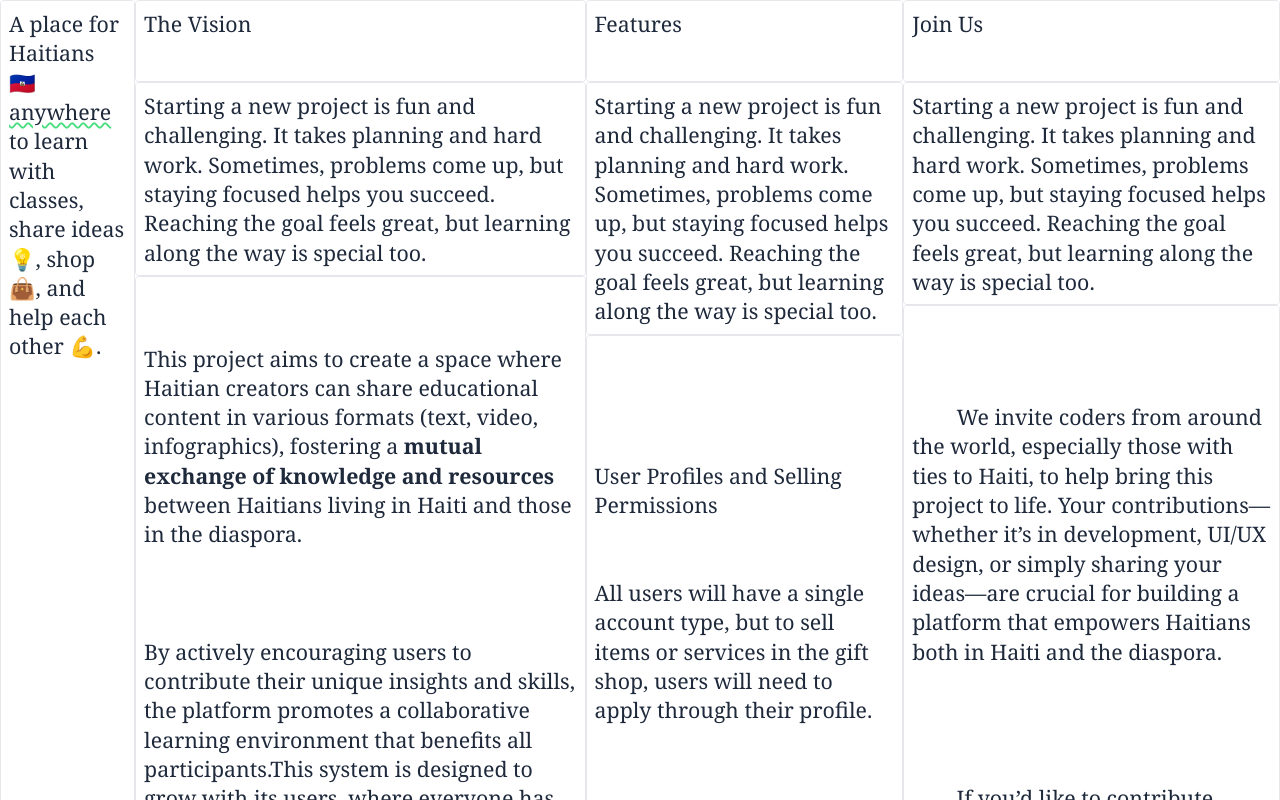
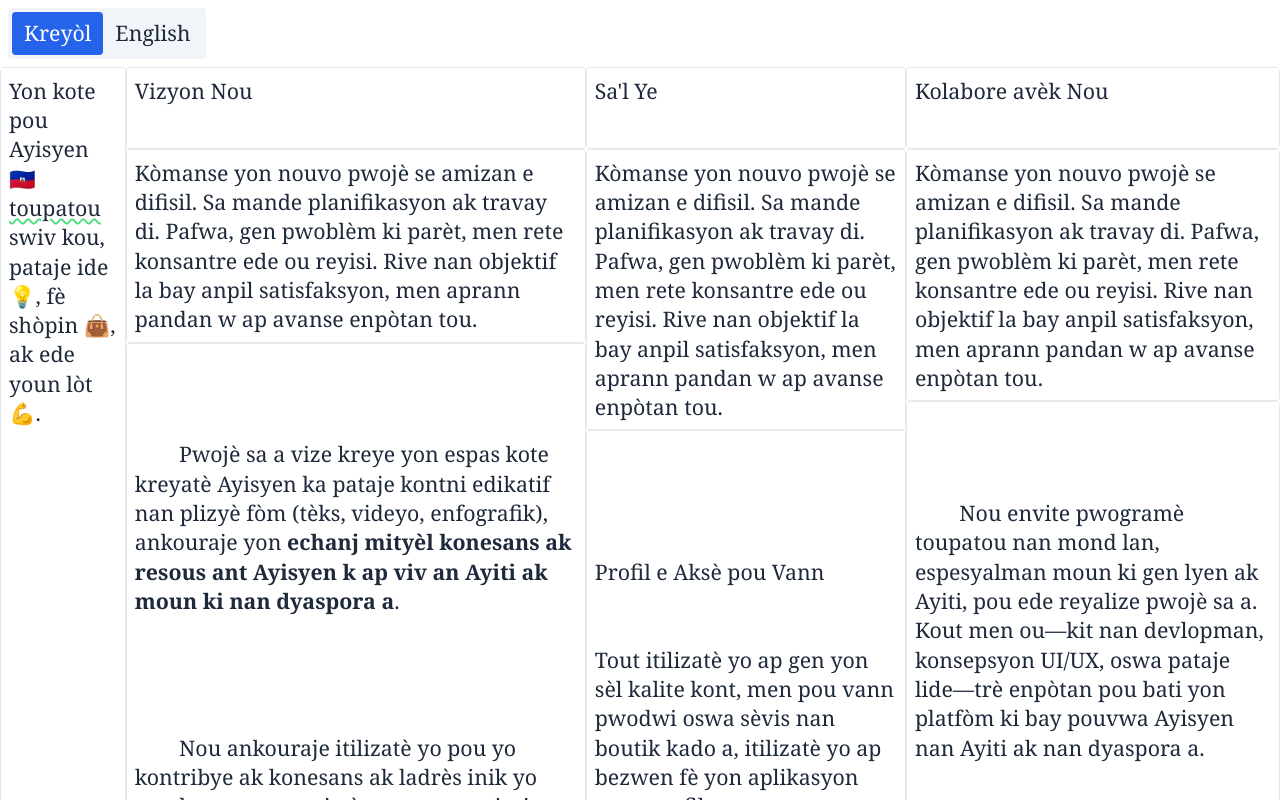
Before and after one commit to wfleu445/feeling-haiti-project, a SvelteKit app in the folder landing-page/: page /admin in a window 1280 px wide. Shown: the top 800 px of the page. Built offline with nearby package versions, Linux system fonts and the light colour scheme; no server answers.

Commit message:
feat: Make selected language a context prop

```diff
--- /dev/null
+++ b/landing-page/src/lib/components/LanguageContext/LanguageContext.svelte.ts
@@ -0,0 +1,18 @@
+import { type LanguageCode } from '$lib/utils/translationType';
+import { getContext, setContext } from 'svelte';
+
+const languageContextKey = Symbol('language');
+type LanguageContext = {
+	code: LanguageCode;
+};
+
+export const selectedLanguage = $state<LanguageContext>({ code: 'ht-HT' });
+
+export function setLanguageContext(language: LanguageCode) {
+	selectedLanguage.code = language;
+	setContext<LanguageContext>(languageContextKey, selectedLanguage);
+}
+
+export function getLanguageContext() {
+	return getContext<LanguageContext>(languageContextKey);
+}
--- a/landing-page/src/routes/+layout.svelte
+++ b/landing-page/src/routes/+layout.svelte
@@ -1,11 +1,34 @@
 <script lang="ts">
 	import '../app.css';
 	import Firebase from '$lib/firebase/Firebase.svelte';
+	import Switch from '$lib/components/Switch/Switch.svelte';
+	import type { LanguageCode } from '$lib/utils/translationType';
+	import {
+		selectedLanguage,
+		setLanguageContext
+	} from '$lib/components/LanguageContext/LanguageContext.svelte';
+
 	let { children } = $props();
+
+	// language-COUNTRYCODE
+	const languageOptions: { code: LanguageCode; displayName: string }[] = [
+		{ code: 'ht-HT', displayName: 'Kreyòl' },
+		{ code: 'en-US', displayName: 'English' }
+	];
+
+	setLanguageContext(selectedLanguage.code);
 </script>
 
 <Firebase>
 	<div class="flex h-lvh flex-col font-serif text-[16pt] leading-relaxed text-slate-800">
+		<div class="flex p-2">
+			<Switch
+				options={languageOptions}
+				getOptionValue={(option) => option.code}
+				getOptionLabel={(option) => option.displayName}
+				bind:value={selectedLanguage.code}
+			/>
+		</div>
 		{@render children()}
 	</div>
 </Firebase>
--- a/landing-page/src/routes/+page.svelte
+++ b/landing-page/src/routes/+page.svelte
@@ -1,17 +1,11 @@
 <script lang="ts">
-	import Switch from '$lib/components/Switch/Switch.svelte';
-	import { type LanguageCode } from '$lib/utils/translationType';
+	import { getLanguageContext } from '$lib/components/LanguageContext/LanguageContext.svelte';
 	import { translations as homePageTranslations } from '$lib/pages/home/translations';
 
 	type PageSection = keyof typeof homePageTranslations.sections;
 
-	// language-COUNTRYCODE
-	const languageOptions: { code: LanguageCode; displayName: string }[] = [
-		{ code: 'ht-HT', displayName: 'Kreyòl' },
-		{ code: 'en-US', displayName: 'English' }
-	];
+	const languageContext = getLanguageContext();
 	// todo make this a context variable
-	let selectedLanguage = $state<LanguageCode>('ht-HT');
 	let expandedSection: PageSection | undefined = $state();
 </script>
 
@@ -34,10 +28,10 @@
 			}}
 			class="flex items-center gap-2"
 			>{#if expandedSection !== id}
-				{homePageTranslations.readMore[selectedLanguage]}
+				{homePageTranslations.readMore[languageContext.code]}
 				<i class="fas fa-angles-right"></i>
 			{:else}
-				{homePageTranslations.collapse[selectedLanguage]}<i class="fas fa-angles-up"></i>
+				{homePageTranslations.collapse[languageContext.code]}<i class="fas fa-angles-up"></i>
 			{/if}</button
 		>
 		{#if expandedSection === id}
@@ -50,7 +44,8 @@
 					onclick={() => {
 						expandedSection = undefined;
 					}}
-					>{homePageTranslations.collapse[selectedLanguage]}<i class="fas fa-angles-up"></i></button
+					>{homePageTranslations.collapse[languageContext.code]}<i class="fas fa-angles-up"
+					></i></button
 				>
 			</div>
 		{/if}
@@ -62,20 +57,12 @@
 		href="https://github.com/wfleu445/feeling-haiti-project/issues"
 		class="my-4 flex h-fit w-fit cursor-pointer flex-row items-center justify-center gap-4 rounded-lg bg-slate-800 px-4 py-2 font-sans font-semibold text-white"
 	>
-		{homePageTranslations.joinUs[selectedLanguage]}
+		{homePageTranslations.joinUs[languageContext.code]}
 		<i class="fa-brands fa-github text-2xl"></i>
 	</a>
 {/snippet}
 
 <div class="flex grow flex-col gap-3 overflow-auto [&_.w-restricted]:max-w-[45em]">
-	<div class="flex p-2">
-		<Switch
-			options={languageOptions}
-			getOptionValue={(option) => option.code}
-			getOptionLabel={(option) => option.displayName}
-			bind:value={selectedLanguage}
-		/>
-	</div>
 	<!--Hero-->
 	<div class="flex w-full justify-center p-3">
 		<div
@@ -97,7 +84,7 @@
 				class="flex items-center md:col-start-1 md:col-end-1 md:row-start-2 md:row-end-2 md:px-10"
 			>
 				<p class="max-w-96 pt-3 tracking-wide">
-					{@html homePageTranslations.hero[selectedLanguage]}
+					{@html homePageTranslations.hero[languageContext.code]}
 				</p>
 			</div>
 			<div
@@ -114,9 +101,9 @@
 		>
 			{@render expandingSection(
 				'intro',
-				homePageTranslations.sections.intro.title[selectedLanguage],
-				homePageTranslations.sections.intro.shortDescription[selectedLanguage],
-				homePageTranslations.sections.intro.longDescription[selectedLanguage]
+				homePageTranslations.sections.intro.title[languageContext.code],
+				homePageTranslations.sections.intro.shortDescription[languageContext.code],
+				homePageTranslations.sections.intro.longDescription[languageContext.code]
 			)}
 		</div>
 	</div>
@@ -127,9 +114,9 @@
 		>
 			{@render expandingSection(
 				'features',
-				homePageTranslations.sections.features.title[selectedLanguage],
-				homePageTranslations.sections.features.shortDescription[selectedLanguage],
-				homePageTranslations.sections.features.longDescription[selectedLanguage]
+				homePageTranslations.sections.features.title[languageContext.code],
+				homePageTranslations.sections.features.shortDescription[languageContext.code],
+				homePageTranslations.sections.features.longDescription[languageContext.code]
 			)}
 		</div>
 	</div>
@@ -140,9 +127,9 @@
 		>
 			{@render expandingSection(
 				'cta',
-				homePageTranslations.sections.cta.title[selectedLanguage],
-				homePageTranslations.sections.cta.shortDescription[selectedLanguage],
-				homePageTranslations.sections.cta.longDescription[selectedLanguage]
+				homePageTranslations.sections.cta.title[languageContext.code],
+				homePageTranslations.sections.cta.shortDescription[languageContext.code],
+				homePageTranslations.sections.cta.longDescription[languageContext.code]
 			)}
 		</div>
 	</div>
--- a/landing-page/src/routes/admin/+page.svelte
+++ b/landing-page/src/routes/admin/+page.svelte
@@ -1,33 +1,35 @@
 <script lang="ts">
+	import { getLanguageContext } from '$lib/components/LanguageContext/LanguageContext.svelte';
 	import { translations } from '$lib/pages/home/translations';
 	import RichText from './RichText.svelte';
 
 	let content = $state(translations);
+	let selectedLanguage = getLanguageContext();
 	$effect(() => {
-		console.log('content', content.hero['en-US']);
+		console.log('content', content.hero[selectedLanguage.code]);
 	});
 </script>
 
 <div class="flex">
 	<!--Hero Editor-->
-	<RichText bind:content={content.hero['en-US']} />
+	<RichText bind:content={content.hero[selectedLanguage.code]} />
 	<!--Vision Editor-->
 	<div>
 		<h2></h2>
-		<RichText bind:content={content.sections.intro.title['en-US']} />
-		<RichText bind:content={content.sections.intro.shortDescription['en-US']} />
-		<RichText bind:content={content.sections.intro.longDescription['en-US']} />
+		<RichText bind:content={content.sections.intro.title[selectedLanguage.code]} />
+		<RichText bind:content={content.sections.intro.shortDescription[selectedLanguage.code]} />
+		<RichText bind:content={content.sections.intro.longDescription[selectedLanguage.code]} />
 	</div>
 	<!--Features Section-->
 	<div>
-		<RichText bind:content={content.sections.features.title['en-US']} />
-		<RichText bind:content={content.sections.features.shortDescription['en-US']} />
-		<RichText bind:content={content.sections.features.longDescription['en-US']} />
+		<RichText bind:content={content.sections.features.title[selectedLanguage.code]} />
+		<RichText bind:content={content.sections.features.shortDescription[selectedLanguage.code]} />
+		<RichText bind:content={content.sections.features.longDescription[selectedLanguage.code]} />
 	</div>
 	<!--CTA-->
 	<div>
-		<RichText bind:content={content.sections.cta.title['en-US']} />
-		<RichText bind:content={content.sections.cta.shortDescription['en-US']} />
-		<RichText bind:content={content.sections.cta.longDescription['en-US']} />
+		<RichText bind:content={content.sections.cta.title[selectedLanguage.code]} />
+		<RichText bind:content={content.sections.cta.shortDescription[selectedLanguage.code]} />
+		<RichText bind:content={content.sections.cta.longDescription[selectedLanguage.code]} />
 	</div>
 </div>
--- a/landing-page/tsconfig.json
+++ b/landing-page/tsconfig.json
@@ -9,7 +9,8 @@
 		"skipLibCheck": true,
 		"sourceMap": true,
 		"strict": true,
-		"moduleResolution": "bundler"
+		"moduleResolution": "bundler",
+    "allowImportingTsExtensions": true
 	}
 	// Path aliases are handled by https://svelte.dev/docs/kit/configuration#alias
 	// except $lib which is handled by https://svelte.dev/docs/kit/configuration#files
```
